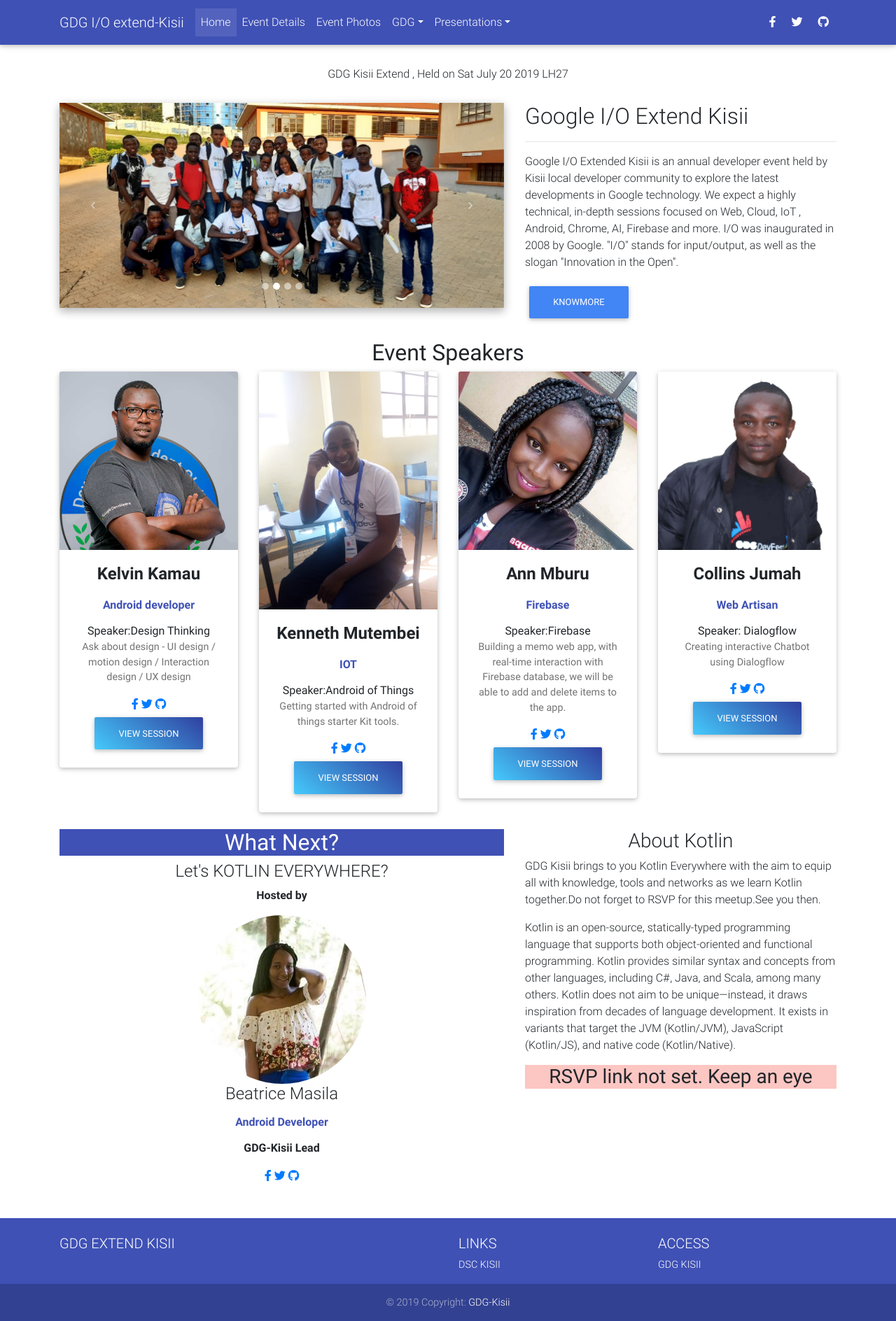
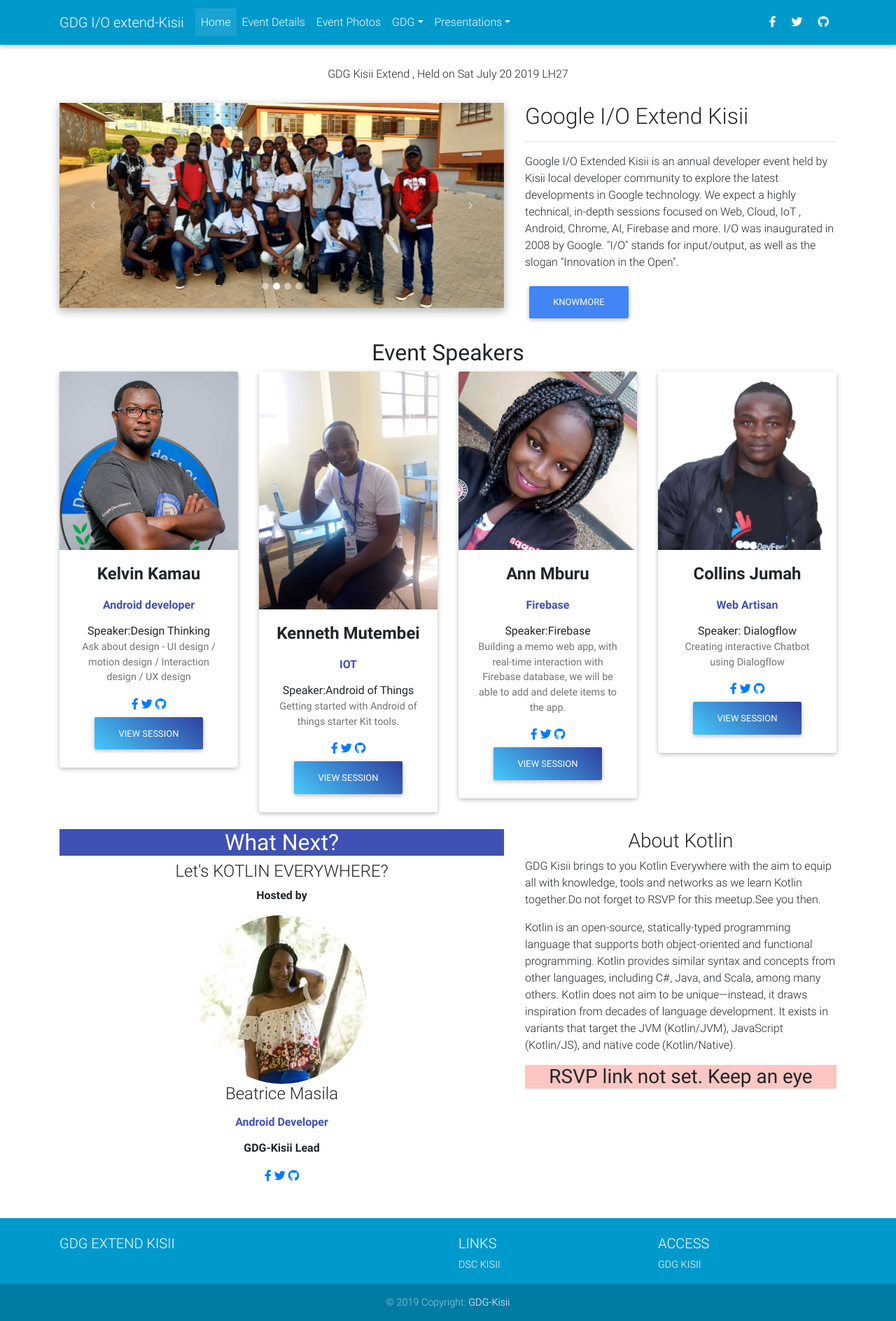
Before and after one commit to CollyneJumah/gdgkisiiextend, a plain HTML site: page index.html in a window 1280 px wide. Shown: the whole page at 70% size. Drawn offline with Linux system fonts and the light colour scheme.

Commit message:
Update index.html

```diff
--- a/index.html
+++ b/index.html
@@ -20,7 +20,7 @@
 <body>
 <!--========================Header starts===========================================-->
 <header>
-  <nav class="navbar navbar-expand-lg navbar-dark indigo fixed-top scrolling-navbar">
+  <nav class="navbar navbar-expand-lg navbar-dark info-color-dark fixed-top scrolling-navbar">
 <!--    add your company name here-->
     <div class="container">
       <a href="index.html" class="navbar-brand">GDG I/O extend-Kisii</a>
@@ -354,7 +354,7 @@
 
 </main>
 <!--=================================end main content and starts footer=================-->
-<footer class="page-footer font-small indigo pt-4 mt-4">
+<footer class="page-footer font-small info-color-dark pt-4 mt-4">
 
   <!-- Footer Links -->
   <div class="container text-center text-md-left">
```
